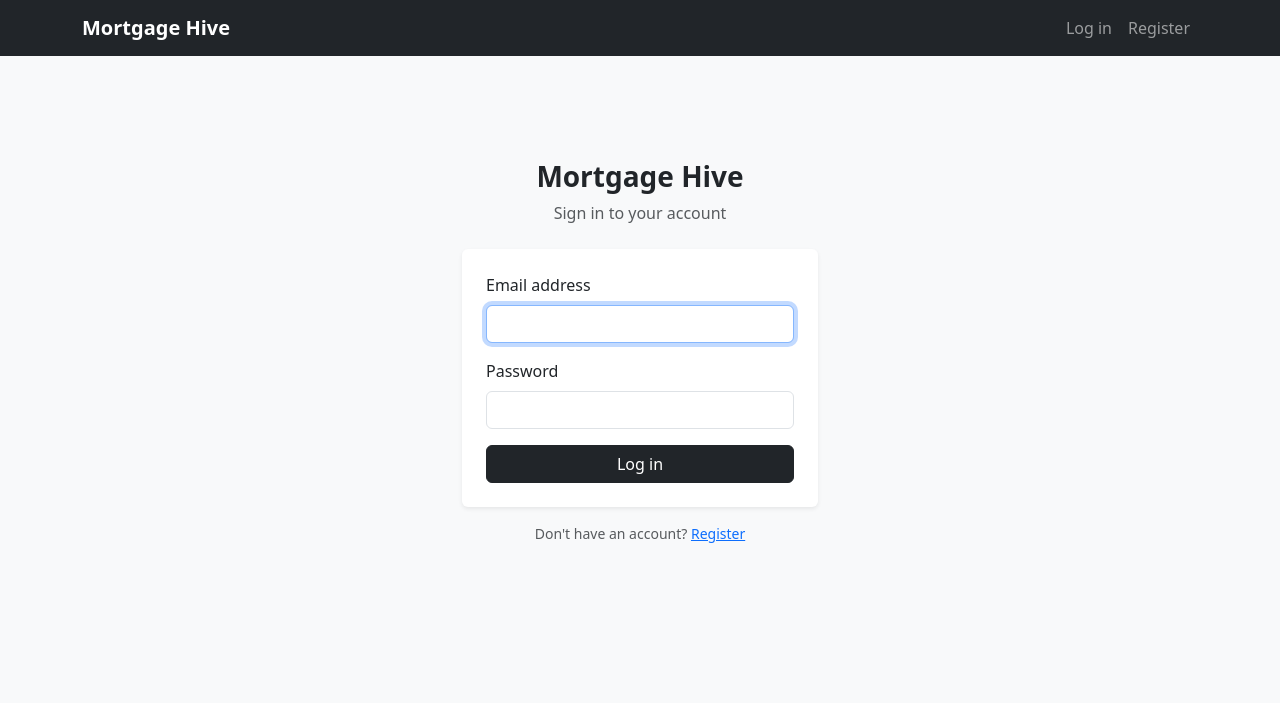
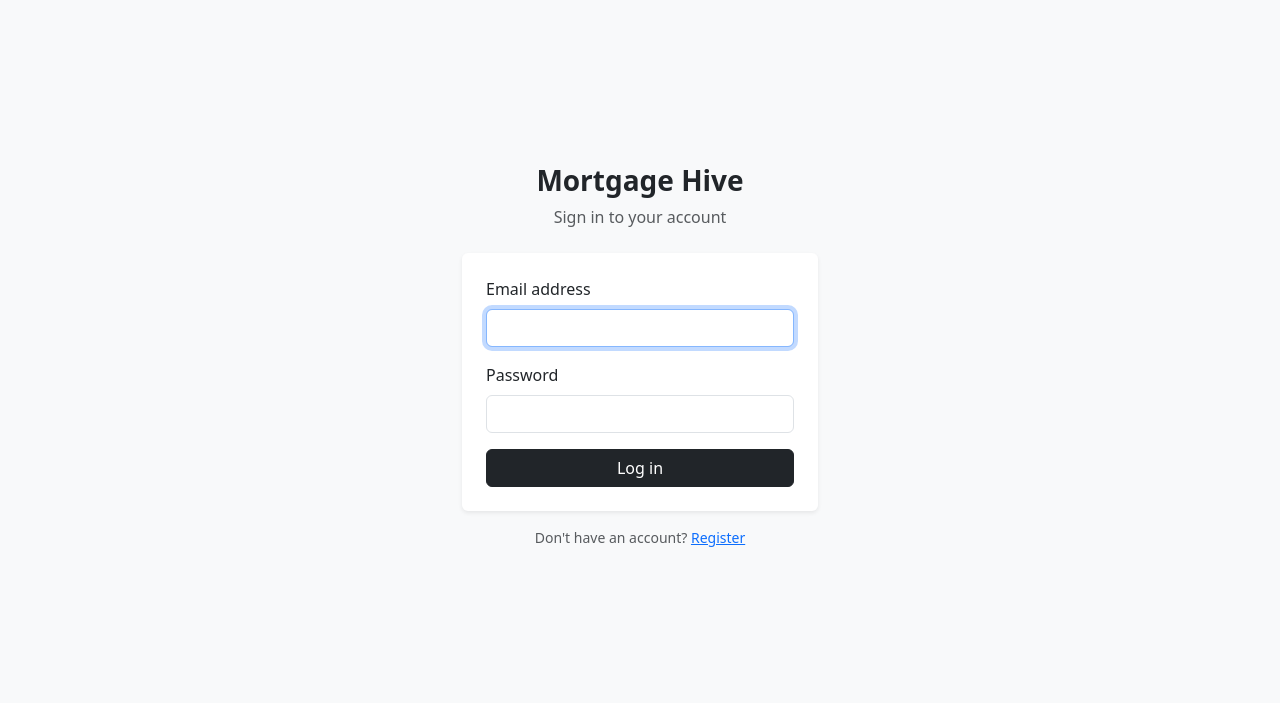
Before and after one commit to ssh-ura/BU-Final-Year-Project, a Flask app: page /login in a window 1280 px wide. Shown: the top 703 px of the page. Run offline with Flask 3, Linux system fonts and the light colour scheme.

Commit message:
Removes navbar from login

```diff
--- a/templates/base.html
+++ b/templates/base.html
@@ -8,6 +8,7 @@
     <link rel="stylesheet" href="{{ url_for('static', filename='css/style.css') }}">
 </head>
 <body>
+    {% block navbar %}
     <nav class="navbar navbar-expand-lg navbar-dark bg-dark">
         <div class="container">
             <a class="navbar-brand fw-semibold" href="{{ url_for('index') }}">Mortgage Hive</a>
@@ -30,6 +31,7 @@
             </div>
         </div>
     </nav>
+    {% endblock %}
 
     <main class="container my-4">
         {% with messages = get_flashed_messages(with_categories=true) %}
--- a/templates/login.html
+++ b/templates/login.html
@@ -1,7 +1,8 @@
 {% extends "base.html" %}
 {% block title %}Login — Mortgage Hive{% endblock %}
+{% block navbar %}{% endblock %}
 {% block content %}
-<div class="row justify-content-center align-items-center" style="min-height: 70vh;">
+<div class="row justify-content-center align-items-center" style="min-height: 85vh;">
     <div class="col-sm-8 col-md-5 col-lg-4">
         <div class="text-center mb-4">
             <h3 class="fw-bold">Mortgage Hive</h3>
```
